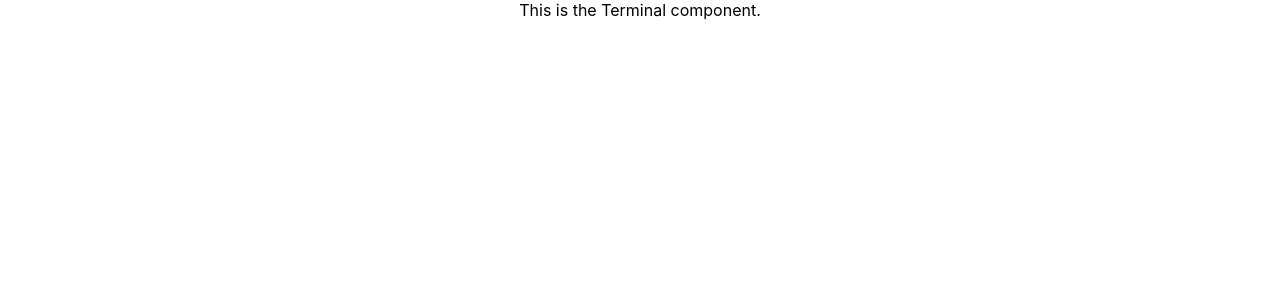
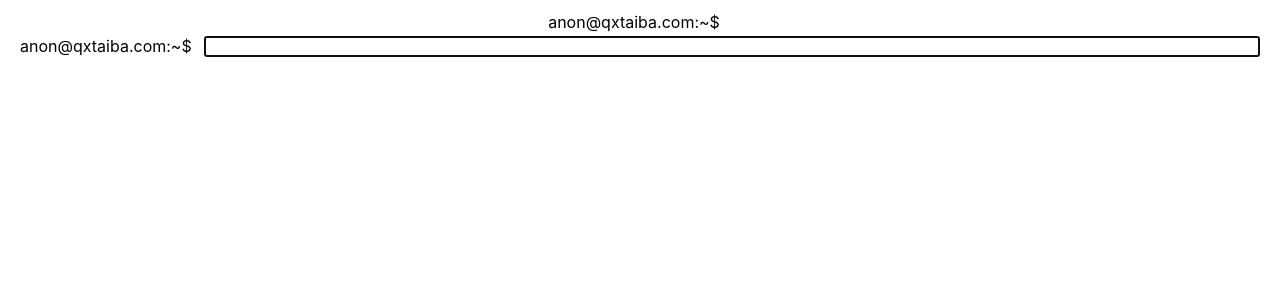
Before and after one commit to qxtaiba/qxtaibaV2, a React (Create React App) app: page / in a window 1280 px wide. Shown: the top 300 px of the page. Built offline with nearby package versions, Linux system fonts and the light colour scheme.

Commit message:
build out MVP terminal with single command

```diff
--- a/package.json
+++ b/package.json
@@ -44,6 +44,7 @@
     ]
   },
   "devDependencies": {
+    "@types/lodash": "^4.14.195",
     "@types/styled-components": "^5.1.26"
   }
 }
--- /dev/null
+++ b/src/components/Output.tsx
@@ -0,0 +1,32 @@
+import About from "./commands/About";
+import { OutputContainer, UsageDiv } from "./styles/Output.styled";
+import { termContext } from "./Terminal";
+import { useContext } from "react";
+
+type Props = {
+  index: number;
+  cmd: string;
+};
+
+const Output: React.FC<Props> = ({ index, cmd }) => {
+  const { arg } = useContext(termContext);
+
+  const specialCmds = ["projects", "socials", "themes", "echo"];
+
+  // return 'Usage: <cmd>' if command arg is not valid
+  // eg: about tt
+  if (!specialCmds.includes(cmd) && arg.length > 0)
+    return <UsageDiv>Usage: {cmd}</UsageDiv>;
+
+  return (
+    <OutputContainer>
+      {
+        {
+          about: <About />,
+        }[cmd]
+      }
+    </OutputContainer>
+  );
+};
+
+export default Output;
--- a/src/components/Terminal.tsx
+++ b/src/components/Terminal.tsx
@@ -6,23 +6,23 @@ import React, {
     useState,
   } from "react";
 
+import Output from "./Output";
 import TerminalPrefix from "./TerminalPrefix";
+import _ from "lodash";
 
-import {CmdNotFound} from "./styles/Terminal.styled";
+import {
+    CmdNotFound,
+    Empty,
+    Form,
+    Input,
+    MobileBr,
+    MobileSpan,
+    Wrapper,
+  } from "./styles/Terminal.styled";
 
-export const commands: String[] = ["help", "about", "skills", "github", "linkedin", "email", "resume", "credits"];
+export const commands: string[] = ["help", "about", "skills", "github", "linkedin", "email", "resume", "credits"];
 
-const Terminal = () => {
-    return (
-      <div>
-        This is the Terminal component.
-      </div>
-    );
-  }
-
-export default Terminal;
-
-  type Term = {
+type Term = {
     arg: string[];
     history: string[];
     rerender: boolean;
@@ -36,3 +36,126 @@ export default Terminal;
     rerender: false,
     index: 0,
   });
+
+
+const Terminal = () => {
+
+    const containerRef = useRef(null);
+    const inputRef = useRef<HTMLInputElement>(null);
+
+    const [userInputValue, setUserInputValue] = useState("");
+    // TODO: replace this with a welcome banner command
+    const [terminalHistory, setTerminalHistory] = useState<string[]>([""]);
+    const [rerender, setRerender] = useState(false);
+    const [autocompleteHints, setAutocompleteHints] = useState<string[]>([]);
+    const [commandPointer, setCommandPointer] = useState(-1);
+
+    const clearTerminalHistory = () => {
+        setTerminalHistory([]);
+        setAutocompleteHints([]);
+    }
+
+    const handleUserInput = useCallback(
+        (e: React.ChangeEvent<HTMLInputElement>) => {
+        setRerender(false);
+        setUserInputValue(e.target.value);
+    }, [userInputValue]
+    );
+
+    const handleUserSubmission =
+        (e: React.FormEvent<HTMLFormElement>) => {
+            e.preventDefault();
+            setTerminalHistory([userInputValue, ...terminalHistory]);
+            setUserInputValue("");
+            setRerender(true);
+            setAutocompleteHints([]);
+            setCommandPointer(-1);
+        };
+
+    const handleDivClick = () => {
+        inputRef.current && inputRef.current.focus();
+    };
+    useEffect(() => {
+        document.addEventListener("click", handleDivClick);
+        return () => {
+            document.removeEventListener("click", handleDivClick);
+        };
+    }, [containerRef]);
+
+    const handleKeyDown = (e: React.KeyboardEvent<HTMLInputElement>) => {
+        setRerender(false);
+
+        if (e.ctrlKey && e.key === "l") {
+            clearTerminalHistory();
+        }
+    }
+
+    useEffect(() => {
+        const timer = setTimeout(() => {
+        inputRef?.current?.focus();
+        }, 1);
+        return () => clearTimeout(timer);
+    }, [inputRef, userInputValue, commandPointer]);
+
+
+
+    return (
+        <Wrapper ref={containerRef}>
+            <Form onSubmit={handleUserSubmission}>
+                <label htmlFor="terminal-input">
+                    <TerminalPrefix /> <MobileBr />
+                    <MobileSpan>&#62;</MobileSpan>
+                </label>
+                <Input
+                title="terminal-input"
+                type="text"
+                id="terminal-input"
+                autoComplete="off"
+                spellCheck="false"
+                autoFocus
+                autoCapitalize="off"
+                ref={inputRef}
+                value={userInputValue}
+                onKeyDown={handleKeyDown}
+                onChange={handleUserInput}
+                />
+            </Form>
+
+      {terminalHistory.map((cmdH, index) => {
+        const commandArray = _.split(_.trim(cmdH), " ");
+        const isValidCommand = _.find(commands, (cmd) => cmd === commandArray[0]);
+        const contextValue = {
+          arg: _.drop(commandArray),
+          history: terminalHistory,
+          rerender,
+          index,
+          clearTerminalHistory,
+        };
+        console.log(isValidCommand)
+        return (
+          <div key={_.uniqueId(`${cmdH}_`)}>
+            <div>
+              <TerminalPrefix />
+              <MobileBr />
+              <MobileSpan>&#62;</MobileSpan>
+              <span>{cmdH}</span>
+            </div>
+            {isValidCommand ? (
+              <termContext.Provider value={contextValue}>
+                <Output index={index} cmd={commandArray[0]} />
+              </termContext.Provider>
+            ) : cmdH === "" ? (
+              <Empty />
+            ) : (
+              <CmdNotFound>
+                command not found: {cmdH}
+              </CmdNotFound>
+            )}
+          </div>
+        );
+      })}
+    </Wrapper>
+  );
+};
+
+export default Terminal;
--- /dev/null
+++ b/src/components/commands/About.tsx
@@ -0,0 +1,17 @@
+import {
+    AboutWrapper,
+    HighlightAlt,
+    HighlightSpan,
+  } from "../styles/About.styled";
+
+  const About: React.FC = () => {
+    return (
+      <AboutWrapper data-testid="about">
+        <p>
+          hello <HighlightSpan>world</HighlightSpan>!
+        </p>
+      </AboutWrapper>
+    );
+  };
+
+  export default About;
--- /dev/null
+++ b/src/components/styles/About.styled.tsx
@@ -0,0 +1,18 @@
+import styled from "styled-components";
+
+export const AboutWrapper = styled.div`
+  margin-top: 0.25rem;
+  margin-bottom: 0.75rem;
+  p {
+    margin-top: 0.5rem;
+    line-height: 1.5rem;
+  }
+`;
+
+export const HighlightSpan = styled.span`
+  font-weight: 700;
+`;
+
+export const HighlightAlt = styled.span`
+  font-weight: 700;
+`;
--- /dev/null
+++ b/src/components/styles/Output.styled.tsx
@@ -0,0 +1,16 @@
+import styled from "styled-components";
+
+export const OutputContainer = styled.div`
+  padding-bottom: 0.25rem;
+`;
+
+export const Wrapper = styled.div`
+  margin-top: 0.25rem;
+  margin-bottom: 0.75rem;
+`;
+
+export const UsageDiv = styled.div<{ marginY?: boolean }>`
+  margin-top: ${props => (props.marginY ? "0.75rem" : "0.25rem")};
+  margin-bottom: 0.75rem;
+  line-height: 1.5rem;
+`;
--- a/src/components/styles/Terminal.styled.tsx
+++ b/src/components/styles/Terminal.styled.tsx
@@ -1,7 +1,53 @@
 import styled from "styled-components";
+
+export const Wrapper = styled.div`
+  padding: 1.25rem;
+  padding-top: 0.75rem;
+
+  display: flex;
+  flex-direction: column-reverse;
+  max-height: calc(100vh - 2rem);
+  overflow-y: auto;
+`;
 
 export const CmdNotFound = styled.div`
   margin-top: 0.25rem;
   margin-bottom: 1rem;
-  color: red;
 `;
+
+export const Empty = styled.div`
+  margin-bottom: 0.25rem;
+`;
+
+export const MobileSpan = styled.span`
+  line-height: 1.5rem;
+  margin-right: 0.75rem;
+
+  @media (min-width: 550px) {
+    display: none;
+  }
+`;
+
+export const MobileBr = styled.br`
+  @media (min-width: 550px) {
+    display: none;
+  }
+`;
+
+export const Form = styled.form`
+  @media (min-width: 550px) {
+    display: flex;
+  }
+`;
+
+export const Input = styled.input`
+  flex-grow: 1;
+
+  @media (max-width: 550px) {
+    min-width: 85%;
+  }
+`;
+
+export const Hints = styled.span`
+  margin-right: 0.875rem;
+`;
```
Also changed, not shown: 1 other file (tests, documents, lock files or other folders).
